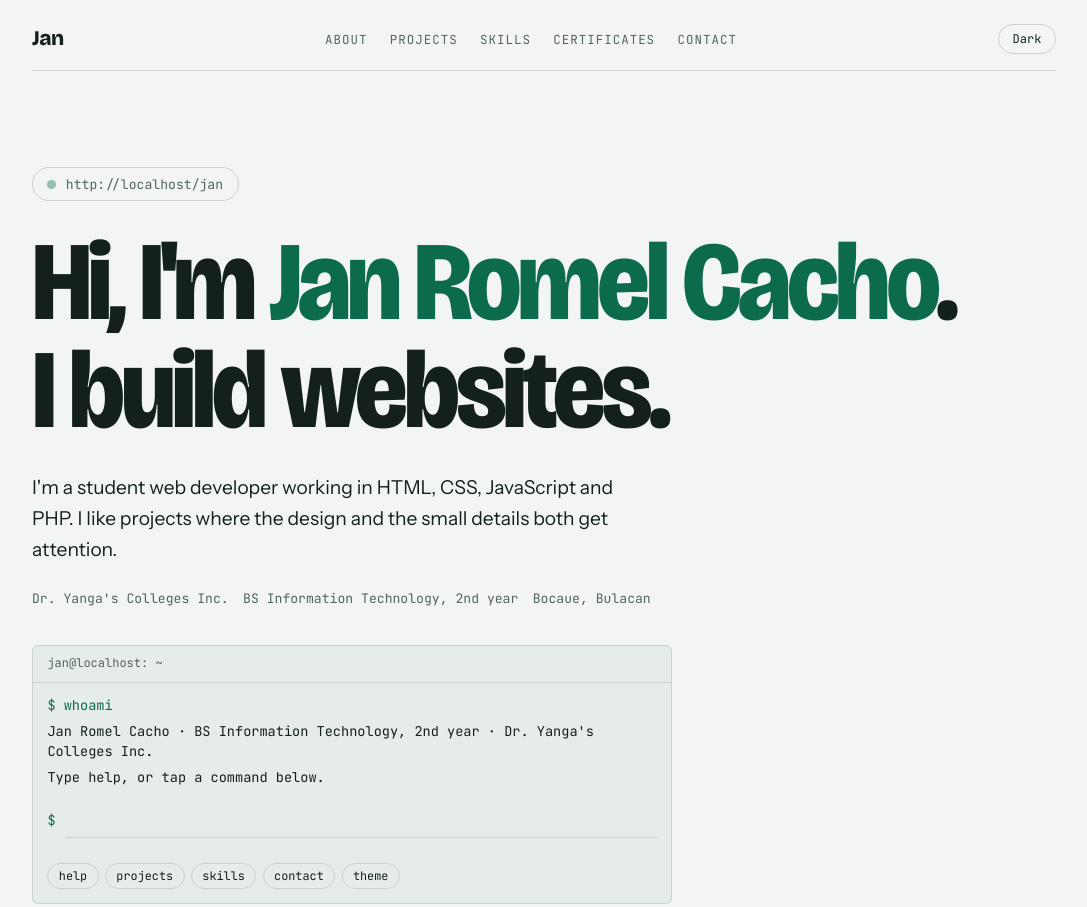
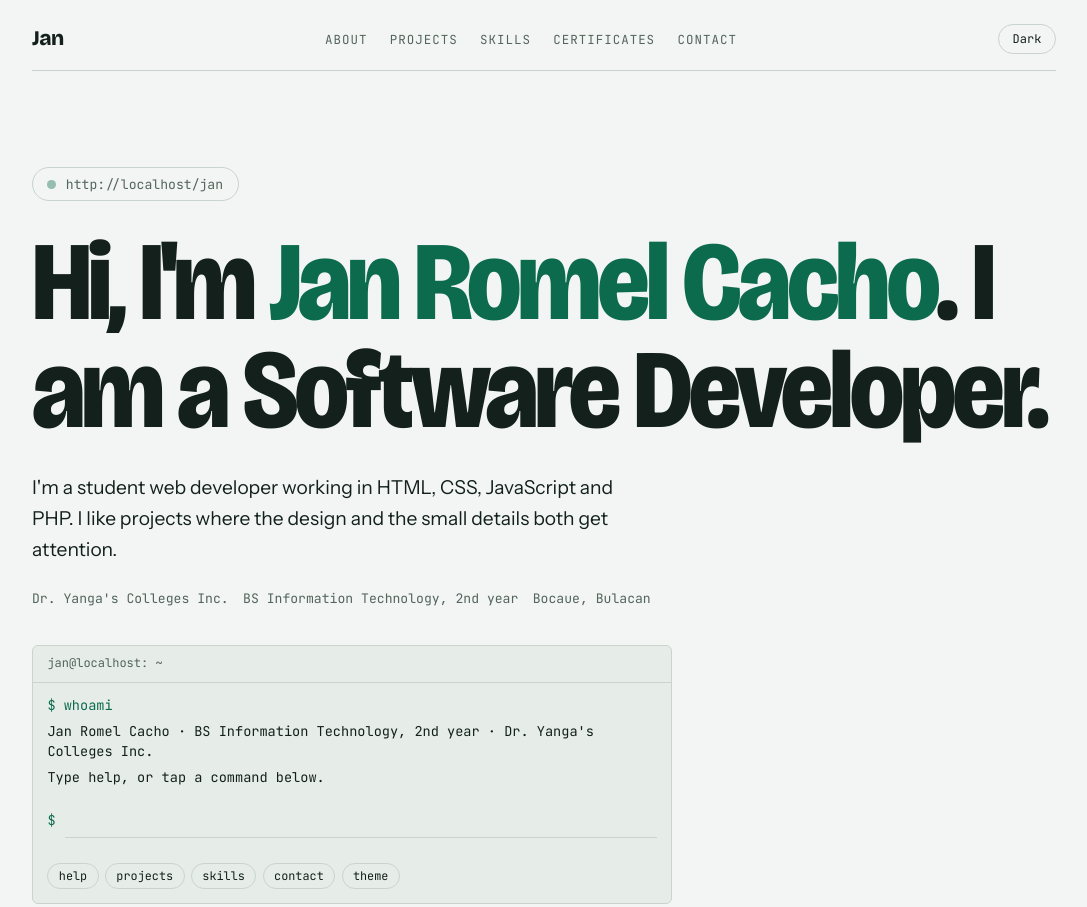
Before and after one commit to jan-dev-ctrl/jan-portfolio, a plain HTML site: page index.html in a window 1280 px wide. Shown: the top 907 px of the page, without its empty margins (96-1183 px from the left). Drawn offline with nearby package versions, Linux system fonts and the light colour scheme.

Commit message:
Update introduction to reflect software developer role

```diff
--- a/index.html
+++ b/index.html
@@ -361,7 +361,7 @@ footer {
   <main id="top">
     <section class="hero" style="border-top:0">
       <p class="addr"><span class="dot" aria-hidden="true"></span>http://localhost/jan</p>
-      <h1>Hi, I'm <span class="name">Jan Romel Cacho</span>. I build websites.</h1>
+      <h1>Hi, I'm <span class="name">Jan Romel Cacho</span>. I am a Software Developer.</h1>
       <p class="lede">I'm a student web developer working in HTML, CSS, JavaScript and PHP. I like projects where the design and the small details both get attention.</p>
       <p class="facts">
         <span>Dr. Yanga's Colleges Inc.</span>
```
